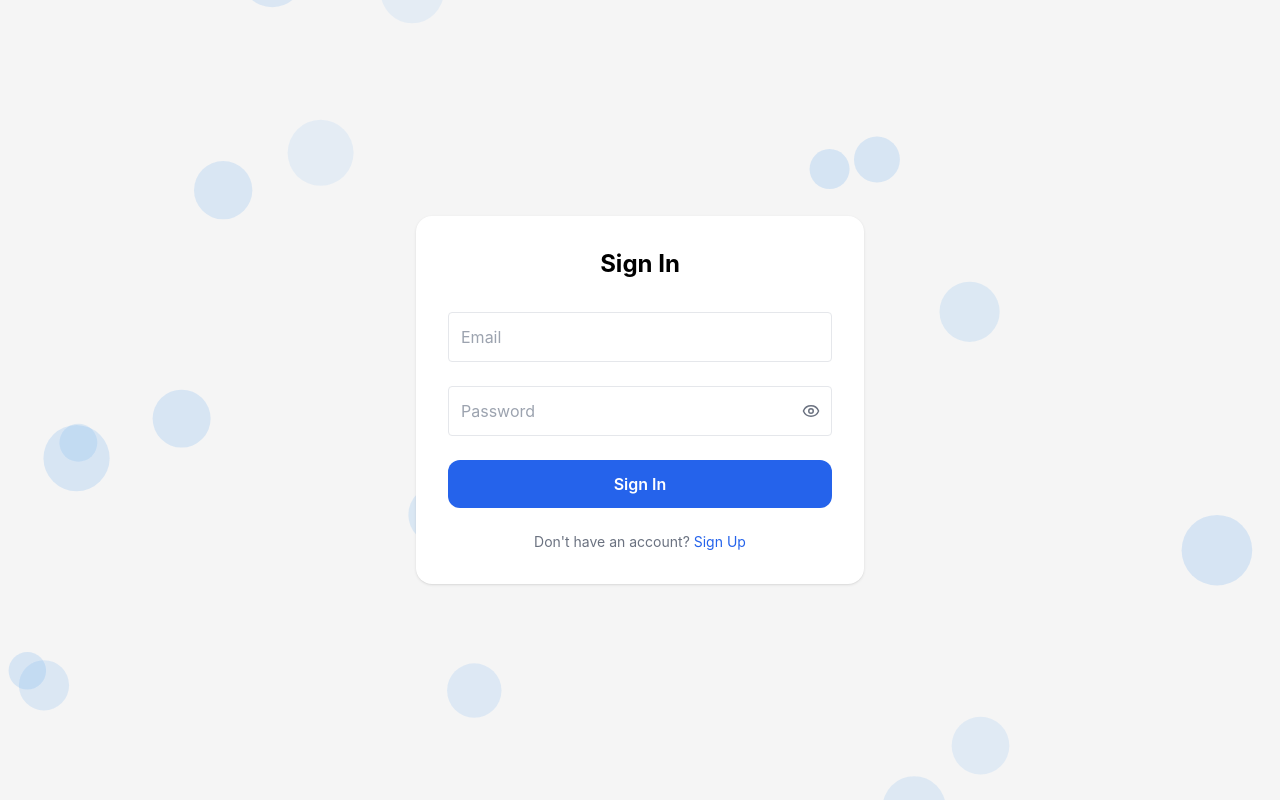
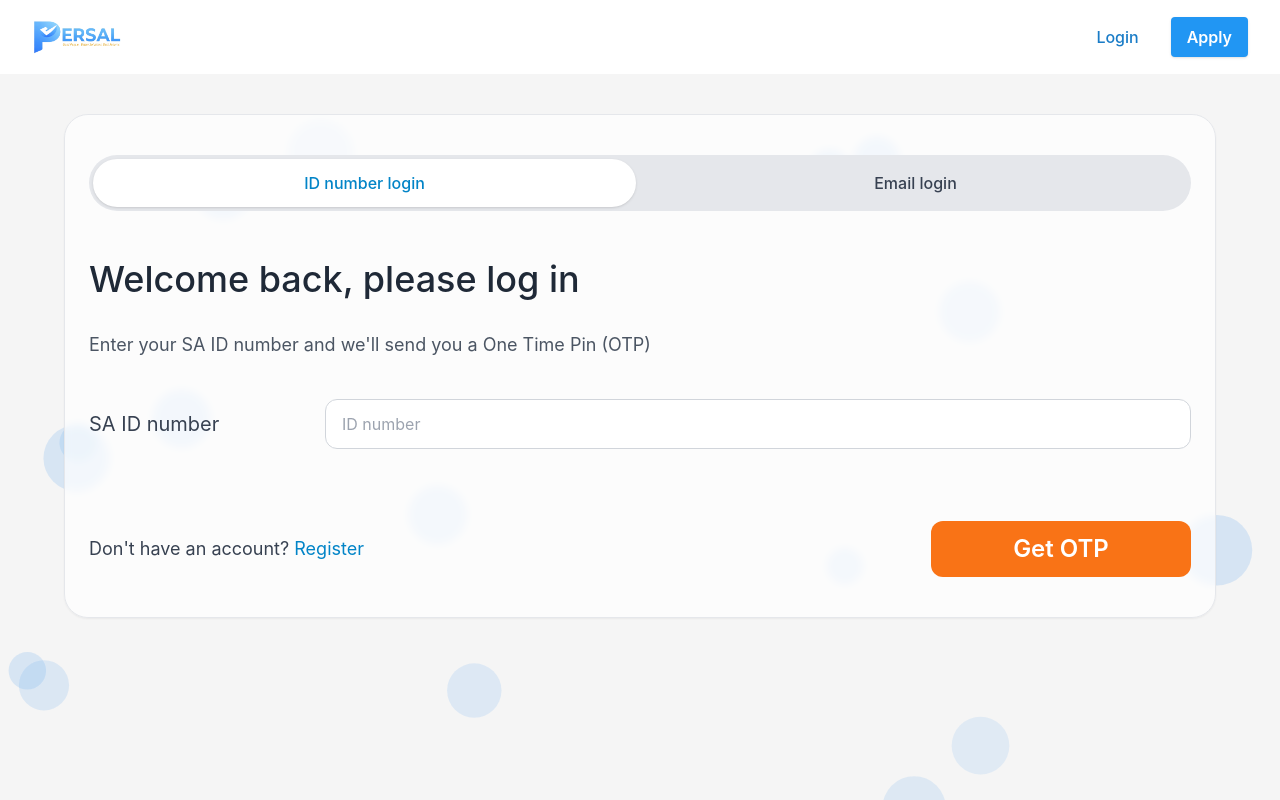
Before and after one commit to dladlamusa90-eng/persal-fresh-new, a Next.js app: page /auth/login in a window 1280 px wide. Built offline with nearby package versions, Linux system fonts and the light colour scheme.

Commit message:
Update apply flow to login and align login UI

```diff
--- a/src/app/auth/login/page.tsx
+++ b/src/app/auth/login/page.tsx
@@ -4,7 +4,12 @@ import { useRouter } from "next/navigation";
 import { getSession, signIn } from "next-auth/react";
 import { Eye, EyeOff } from "lucide-react";
 
+type LoginTab = "id" | "email";
+
 export default function LoginPage() {
+  const [activeTab, setActiveTab] = useState<LoginTab>("id");
+  const [idNumber, setIdNumber] = useState("");
+  const [otpInfo, setOtpInfo] = useState("");
   const [email, setEmail] = useState("");
   const [password, setPassword] = useState("");
   const [showPassword, setShowPassword] = useState(false);
@@ -69,6 +74,18 @@ export default function LoginPage() {
     };
   }, []);
 
+  function handleOtpRequest(e: React.FormEvent) {
+    e.preventDefault();
+
+    const sanitized = idNumber.replace(/\D/g, "");
+    if (sanitized.length !== 13) {
+      setOtpInfo("Please enter a valid 13-digit SA ID number.");
+      return;
+    }
+
+    setOtpInfo("OTP sent. Please check your cellphone linked to your ID number.");
+  }
+
   async function handleLogin(e: React.FormEvent) {
     e.preventDefault();
     if (isSubmitting) return;
@@ -107,45 +124,119 @@ export default function LoginPage() {
   }
 
   return (
-    <section className="relative min-h-screen flex items-center justify-center bg-neutral-100 px-4 md:px-0 overflow-hidden">
+    <section className="relative min-h-screen bg-neutral-100 overflow-hidden">
       <canvas id="auth-bg-balls-canvas" className="fixed inset-0 w-full h-full z-0 pointer-events-none" style={{ position: "fixed", top: 0, left: 0, width: "100vw", height: "100vh" }} />
-      <div className="relative z-10 w-full flex items-center justify-center">
-        <form onSubmit={handleLogin} className="w-full max-w-md bg-white rounded-2xl p-6 md:p-8 shadow flex flex-col gap-6">
-          <h2 className="text-xl md:text-2xl font-bold mb-2 text-center">Sign In</h2>
+      <div className="relative z-10 min-h-screen flex flex-col">
+        <header className="w-full flex items-center justify-between py-2 px-4 md:px-8 mb-2 bg-white shadow-none">
+          <div className="flex w-full items-center justify-between">
+            <a href="/" className="flex items-center gap-2">
+              <img src="/logo.png" alt="Persal Logo" className="w-[90px] h-[90px] object-contain -my-4" style={{ width: "90px", height: "90px" }} />
+            </a>
+            <nav className="flex gap-4 items-center">
+              <a href="/auth/login" className="text-persal-dark font-medium px-4 py-2 rounded hover:bg-blue-50 transition">Login</a>
+              <a href="/auth/login" className="bg-persal-blue text-white font-semibold px-4 py-2 rounded shadow hover:bg-persal-dark transition">Apply</a>
+            </nav>
+          </div>
+        </header>
+
+        <div className="max-w-6xl mx-auto w-full px-4 md:px-6 mt-8 pb-10 bg-white/70 backdrop-blur-sm border border-gray-200 rounded-3xl p-6 md:p-10 shadow-sm">
+          <div className="bg-gray-200 rounded-full p-1 flex items-center gap-2">
+            <button
+              type="button"
+              onClick={() => {
+                setActiveTab("id");
+                setError("");
+              }}
+              className={`w-1/2 rounded-full py-3 text-base font-medium transition ${activeTab === "id" ? "bg-white text-sky-600 shadow" : "text-gray-700 hover:text-gray-900"}`}
+            >
+              ID number login
+            </button>
+            <button
+              type="button"
+              onClick={() => {
+                setActiveTab("email");
+                setOtpInfo("");
+              }}
+              className={`w-1/2 rounded-full py-3 text-base font-medium transition ${activeTab === "email" ? "bg-white text-sky-600 shadow" : "text-gray-700 hover:text-gray-900"}`}
+            >
+              Email login
+            </button>
+          </div>
+
+          <div className="mt-12">
+            <h1 className="text-3xl md:text-4xl text-gray-800 font-medium">Welcome back, please log in</h1>
+
+            {activeTab === "id" ? (
+              <form onSubmit={handleOtpRequest} className="mt-8 space-y-10">
+                <p className="text-lg text-gray-600">Enter your SA ID number and we&apos;ll send you a One Time Pin (OTP)</p>
+                <div className="grid grid-cols-1 md:grid-cols-[220px_1fr] items-center gap-4">
+                  <label htmlFor="id-number" className="text-gray-700 text-xl">SA ID number</label>
                   <input
+                    id="id-number"
+                    type="text"
+                    value={idNumber}
+                    onChange={(e) => setIdNumber(e.target.value)}
+                    placeholder="ID number"
+                    className="w-full rounded-xl border border-gray-300 bg-white px-4 py-3 text-gray-700 focus:outline-none focus:ring-2 focus:ring-sky-300"
+                  />
+                </div>
+                {otpInfo && <p className="text-sm font-medium text-sky-700">{otpInfo}</p>}
+                <div className="flex items-center justify-between gap-4 pt-8">
+                  <p className="text-gray-700 text-lg">Don&apos;t have an account? <a href="/auth/signup" className="text-sky-600 hover:underline">Register</a></p>
+                  <button type="submit" className="bg-orange-500 hover:bg-orange-600 text-white font-semibold rounded-xl px-10 py-3 text-2xl min-w-[260px] transition">
+                    Get OTP
+                  </button>
+                </div>
+              </form>
+            ) : (
+              <form onSubmit={handleLogin} className="mt-8 space-y-6 max-w-2xl">
+                <div className="grid grid-cols-1 gap-5">
+                  <div>
+                    <label htmlFor="email" className="block text-gray-700 mb-2">Email</label>
+                    <input
+                      id="email"
                       type="email"
                       placeholder="Email"
                       value={email}
                       onChange={e => setEmail(e.target.value)}
-            className="border rounded p-3 w-full"
+                      className="border rounded-xl p-3 w-full"
                     />
+                  </div>
                   <div className="relative w-full">
+                    <label htmlFor="password" className="block text-gray-700 mb-2">Password</label>
                     <input
+                      id="password"
                       type={showPassword ? "text" : "password"}
                       placeholder="Password"
                       value={password}
                       onChange={e => setPassword(e.target.value)}
-              className="border rounded p-3 pr-12 w-full"
+                      className="border rounded-xl p-3 pr-12 w-full"
                     />
                     <button
                       type="button"
                       aria-label={showPassword ? "Hide password" : "Show password"}
                       onClick={() => setShowPassword((prev) => !prev)}
-              className="absolute right-3 top-1/2 -translate-y-1/2 text-gray-500 hover:text-gray-700"
+                      className="absolute right-3 top-[58px] -translate-y-1/2 text-gray-500 hover:text-gray-700"
                     >
                       {showPassword ? <EyeOff size={18} /> : <Eye size={18} />}
                     </button>
                   </div>
+                </div>
                 {error && <div className="text-red-600 text-sm font-semibold">{error}</div>}
+                <div className="flex items-center justify-between gap-4">
+                  <p className="text-sm text-gray-500">Don&apos;t have an account? <a href="/auth/signup" className="text-blue-600 hover:underline">Sign Up</a></p>
                   <button
                     type="submit"
                     disabled={isSubmitting}
-            className="w-full px-6 py-3 bg-blue-600 hover:bg-blue-700 text-white rounded-xl font-semibold transition disabled:opacity-60 disabled:cursor-not-allowed"
+                    className="px-8 py-3 bg-sky-600 hover:bg-sky-700 text-white rounded-xl font-semibold transition disabled:opacity-60 disabled:cursor-not-allowed"
                   >
                     {isSubmitting ? "Signing In..." : "Sign In"}
                   </button>
-          <div className="text-center text-sm text-gray-500">Don't have an account? <a href="/auth/signup" className="text-blue-600 hover:underline">Sign Up</a></div>
+                </div>
               </form>
+            )}
+          </div>
+        </div>
       </div>
     </section>
   );
--- a/src/app/dashboard/apply/page.tsx
+++ b/src/app/dashboard/apply/page.tsx
@@ -1,7 +1,10 @@
 "use client";
 import React from "react";
+import { useRouter } from "next/navigation";
 
 export default function ApplyPage() {
+  const router = useRouter();
+
   return (
     <div className="max-w-lg mx-auto bg-white rounded-2xl shadow p-8 border border-gray-200">
       <h2 className="text-xl font-bold text-persal-blue mb-6">Apply for Loan</h2>
@@ -23,7 +26,13 @@ export default function ApplyPage() {
         </select>
         <p className="text-xs text-gray-500 mt-2">Money is withdrawn once, at the end of your selected period.</p>
       </div>
-      <button className="bg-blue-600 hover:bg-blue-700 text-white rounded-lg px-6 py-3 font-semibold text-lg shadow transition w-full">Apply</button>
+      <button
+        type="button"
+        onClick={() => router.push("/auth/login")}
+        className="bg-blue-600 hover:bg-blue-700 text-white rounded-lg px-6 py-3 font-semibold text-lg shadow transition w-full"
+      >
+        Apply
+      </button>
     </div>
   );
 }
--- a/src/app/dashboard/lending/eligibility/page.tsx
+++ b/src/app/dashboard/lending/eligibility/page.tsx
@@ -173,7 +173,7 @@ export default function EligibilityPage() {
       )}
       <div className="flex justify-end mt-8">
         <a
-          href={calculated && !error ? `/dashboard/lending/apply?salary=${salary}&disposable=${disposable}&loan=${desiredLoan}&term=${term}` : undefined}
+          href={calculated && !error ? "/auth/login" : undefined}
           className={`px-8 py-3 rounded-xl font-semibold text-lg transition
             ${calculated && !error ? "bg-blue-700 text-white hover:bg-blue-800 cursor-pointer" : "bg-gray-300 text-gray-400 cursor-not-allowed"}`}
           tabIndex={calculated && !error ? 0 : -1}
--- a/src/app/page.tsx
+++ b/src/app/page.tsx
@@ -153,21 +153,21 @@ export default function Home() {
       <div className="relative z-10">
       {/* Top Bar (urgent message) */}
       {showTopAd && (
-        <div className="w-full bg-persal-dark text-blue-100 py-2 px-4 font-semibold text-xs md:text-sm tracking-wide" role="region" aria-label="Promotional banner">
-          <div className="max-w-5xl mx-auto flex items-center justify-between gap-3">
+        <div className="relative w-full bg-persal-dark text-blue-100 py-2 px-4 font-semibold text-xs md:text-sm tracking-wide" role="region" aria-label="Promotional banner">
+          <div className="max-w-5xl mx-auto flex items-center justify-center gap-3">
             <div className="text-center flex-1">
               Need cash today?<br className="hidden md:block" />
               <span className="font-normal">Complete your application today and get cash in your account in under 1 hour!</span>
             </div>
+          </div>
           <button
             type="button"
             onClick={() => setShowTopAd(false)}
-              className="shrink-0 w-7 h-7 rounded-full border border-blue-200/60 text-blue-100 hover:bg-blue-100/10 transition leading-none"
+            className="absolute top-1 right-2 md:right-4 w-7 h-7 rounded-full border border-blue-200/60 text-blue-100 hover:bg-blue-100/10 transition leading-none"
             aria-label="Close promotional banner"
           >
             ×
           </button>
-          </div>
         </div>
       )}
       <div className="min-h-screen flex flex-col bg-transparent relative z-10">
@@ -179,7 +179,7 @@ export default function Home() {
             </a>
             <nav className="flex gap-4 items-center">
               <a href="/auth/login" className="text-persal-dark font-medium px-4 py-2 rounded hover:bg-blue-50 transition">Login</a>
-              <a href="/auth/signup" className="bg-persal-blue text-white font-semibold px-4 py-2 rounded shadow hover:bg-persal-dark transition">Apply</a>
+              <a href="/auth/login" className="bg-persal-blue text-white font-semibold px-4 py-2 rounded shadow hover:bg-persal-dark transition">Apply</a>
             </nav>
           </div>
         </header>
@@ -427,7 +427,7 @@ export default function Home() {
                     </div>
                     <div className="text-center md:text-right">
                       <Link
-                        href={!error && desiredLoan >= 100 && desiredLoan <= maxLoan ? "/auth/signup" : "#"}
+                        href={!error && desiredLoan >= 100 && desiredLoan <= maxLoan ? "/auth/login" : "#"}
                         className={`inline-block px-4 py-2 rounded-lg font-semibold text-base transition text-center ${!error && desiredLoan >= 100 && desiredLoan <= maxLoan ? 'bg-orange-500 text-white hover:bg-orange-600 cursor-pointer' : 'bg-gray-300 text-gray-400 cursor-not-allowed pointer-events-none'}`}
                       >
                         Apply Now
@@ -522,7 +522,7 @@ export default function Home() {
             }, {
               img: "/how-step2.png",
               alt: "Apply Online",
-              link: "/auth/signup",
+              link: "/auth/login",
               text: "Apply Online",
               desc: "Complete your application securely online in minutes."
             }, {
@@ -595,7 +595,7 @@ export default function Home() {
           <section className="flex-1 bg-persal-blue rounded-t-2xl md:rounded-l-2xl md:rounded-tr-none shadow p-8 flex flex-col items-start justify-center">
             <h2 className="text-2xl font-bold text-white mb-3">Ready to get started?</h2>
             <p className="text-blue-100 mb-5">Apply for your Persal payroll loan today and experience fast, fair, and stress-free borrowing.</p>
-            <a href="/auth/signup" className="inline-block bg-white text-persal-blue font-semibold px-6 py-3 rounded-lg shadow hover:bg-blue-50 transition">Apply Now</a>
+            <a href="/auth/login" className="inline-block bg-white text-persal-blue font-semibold px-6 py-3 rounded-lg shadow hover:bg-blue-50 transition">Apply Now</a>
           </section>
           <div className="flex-1 flex items-stretch">
             {/* Sliding image carousel */}
@@ -634,7 +634,7 @@ export default function Home() {
               <a href="/app/about" className="hover:underline">About</a>
               <a href="/app/how-it-works" className="hover:underline">How It Works</a>
               <a href="/auth/login" className="hover:underline">Login</a>
-              <a href="/auth/signup" className="hover:underline">Apply</a>
+              <a href="/auth/login" className="hover:underline">Apply</a>
               <a href="mailto:support@persal.co.za" className="hover:underline">Contact</a>
             </nav>
           </div>
```
Lines whose indentation alone changed are shown as unchanged.
